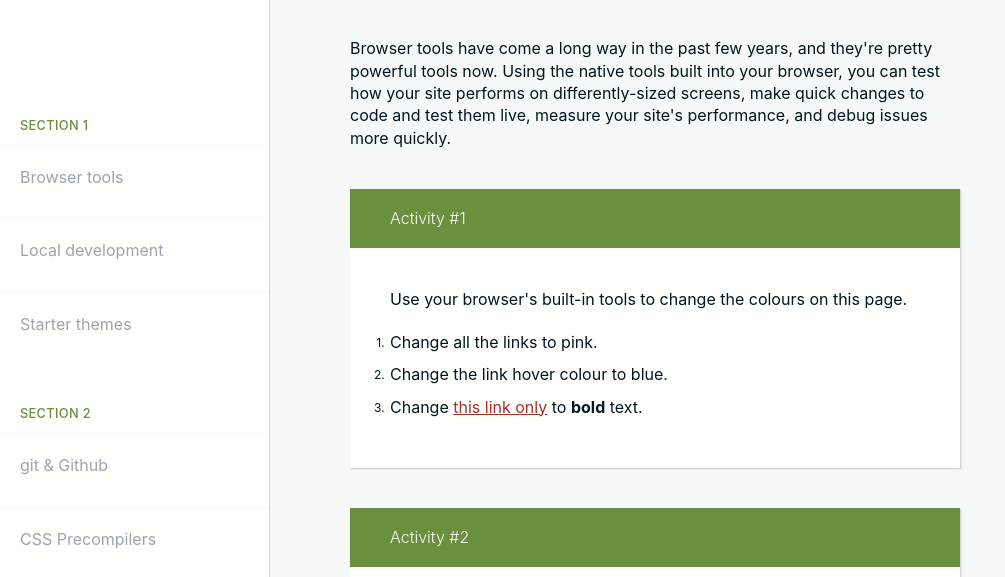
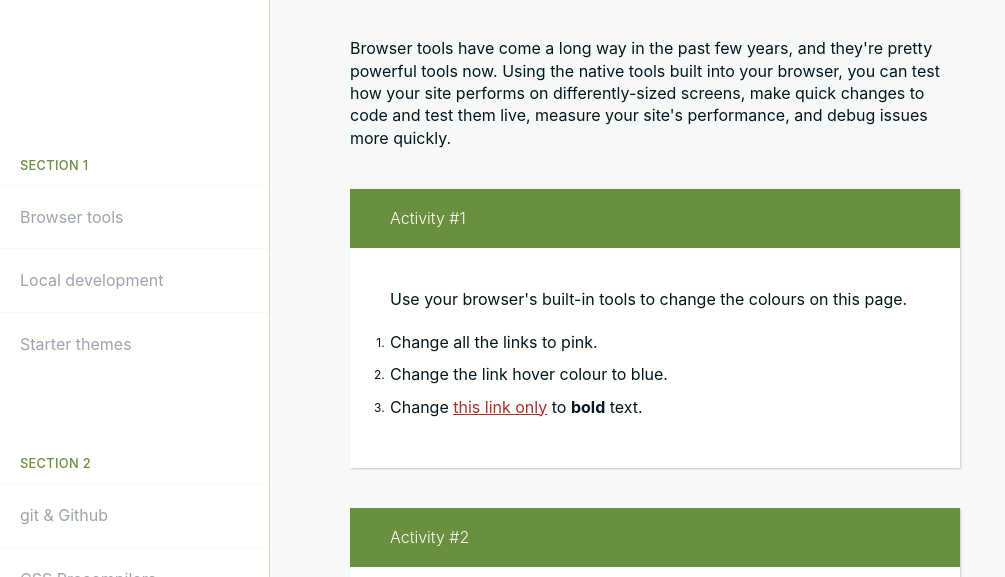
Before and after one commit to triggersandsparks/power-tools, a website with bundled scripts: page index.html in a window 1280 px wide. Shown: the part 154-731 px from the top of the page, without its empty margins (0-1005 px from the left). Built offline with nearby package versions, Linux system fonts and the light colour scheme.

Commit message:
Fine-tune nav spacing.

```diff
--- a/assets/stylesheets/layout/_structure.scss
+++ b/assets/stylesheets/layout/_structure.scss
@@ -45,6 +45,10 @@ body * {
 	text-align: left;
 	width: 100%;
 
+	li {
+		margin: 0;
+	}
+
 	li::before {
 		display: none;
 	}
@@ -80,7 +84,8 @@ body * {
 .nav-list-title {
 	@include small-caps;
 	color: $color__green;
-	padding: $size__site-gutter $size__site-gutter/2 0;
+	display: block;
+	padding: $size__site-gutter*2 $size__site-gutter/2 $size__site-gutter/4;
 }
 
 // Content.
```
Also changed, not shown: assets/stylesheets/style.css.
